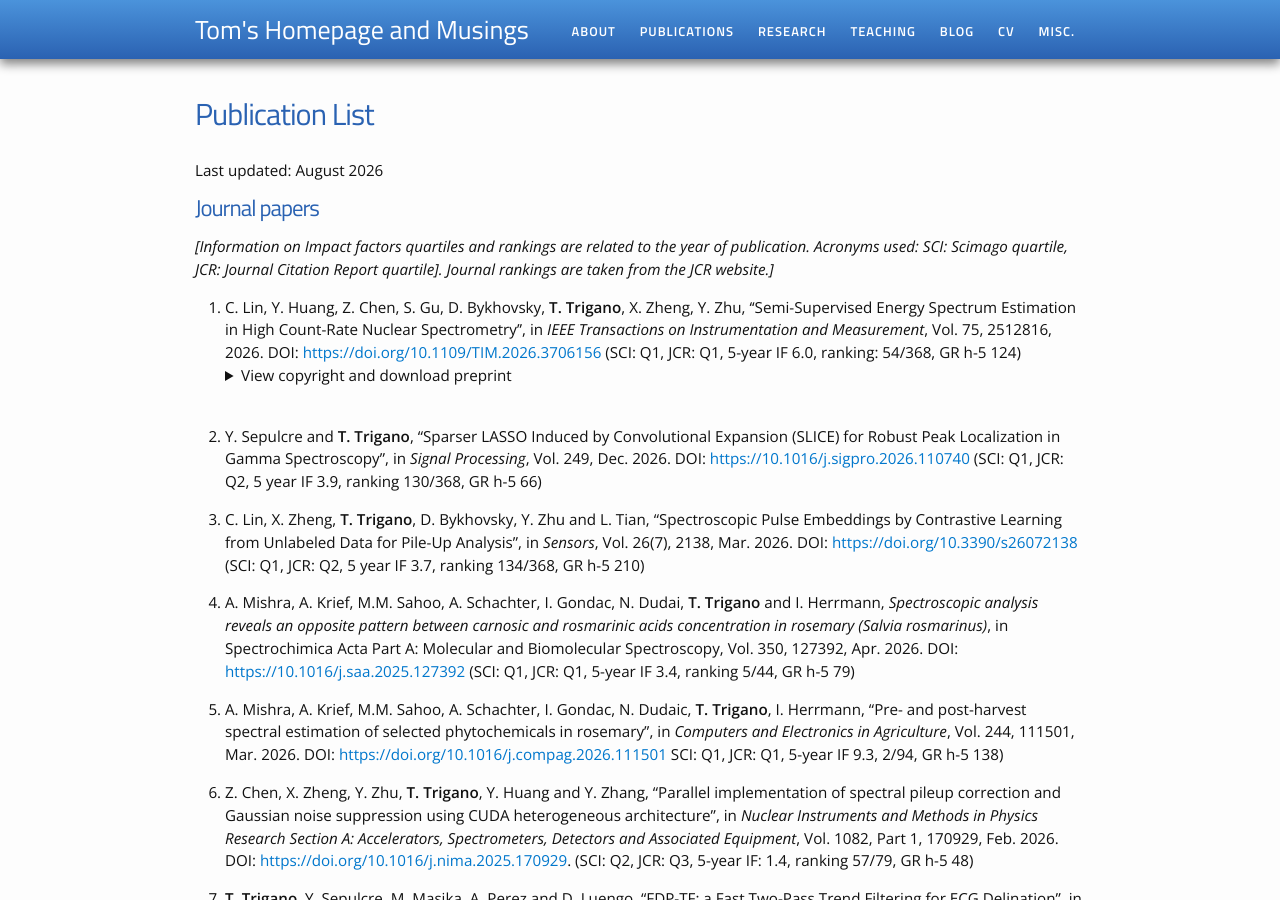
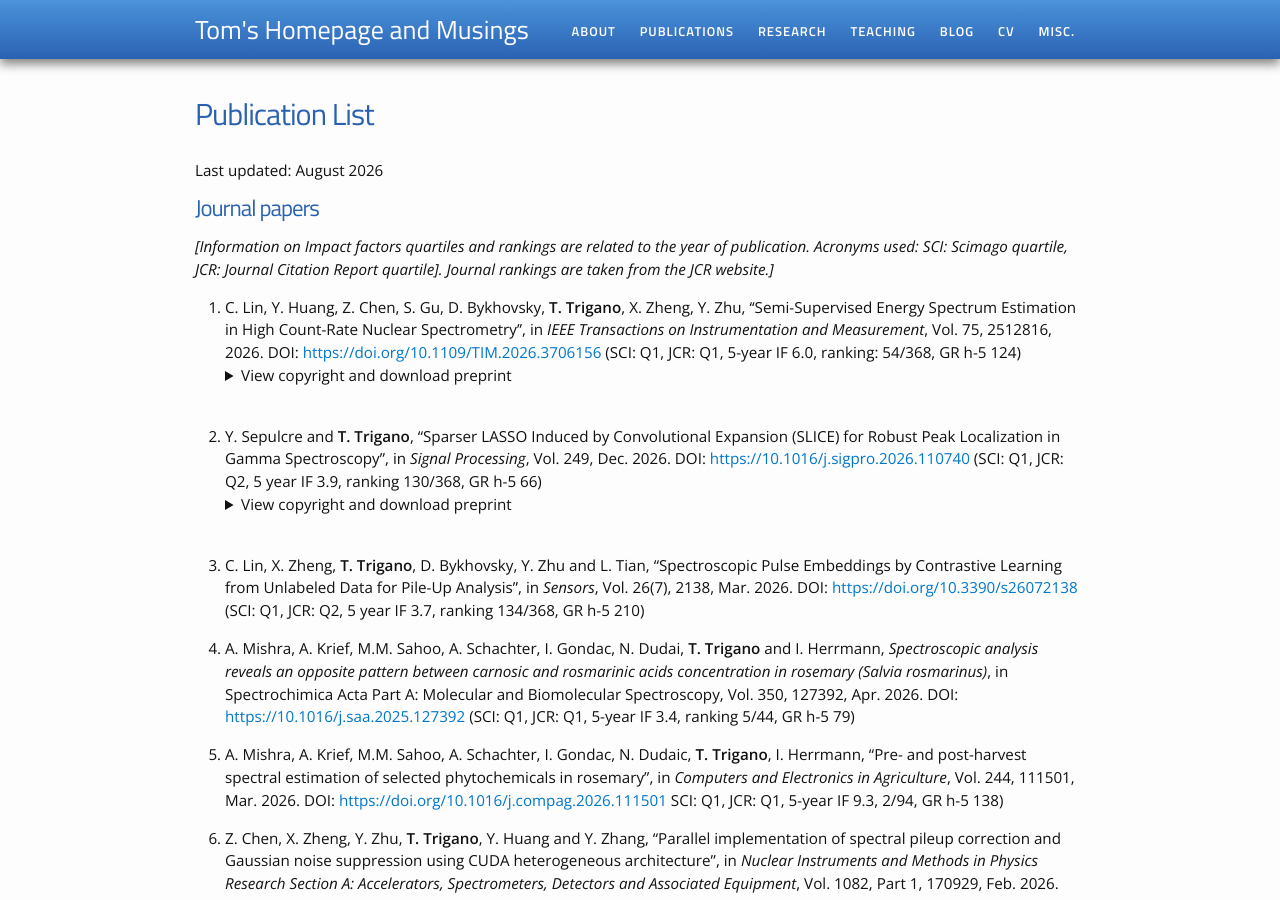
Before and after one commit to TomTrigano/my-webpage, a Jekyll site: the page built from publications.md, in a window 1280 px wide and 900 px high. Built offline with Jekyll 4.4.1, drawn with Linux system fonts in a browser that asks for light colours.

Commit message:
last SP paper added

```diff
--- a/publications.md
+++ b/publications.md
@@ -20,6 +20,14 @@ Last updated: August 2026
    </details><br>
 
 1. Y. Sepulcre and **T. Trigano**, "Sparser LASSO Induced by Convolutional Expansion (SLICE) for Robust Peak Localization in Gamma Spectroscopy", in *Signal Processing*, Vol. 249, Dec. 2026. DOI: <https://10.1016/j.sigpro.2026.110740> (SCI: Q1, JCR: Q2, 5 year IF 3.9, ranking 130/368, GR h-5 66)
+   <details>
+   <summary> View copyright and download preprint </summary>
+
+   <small> © [2026] Publised by Elsevier. This manuscript version is made available under the CC-BY-NC-ND 4.0 license <https://creativecommons.org/licenses/by-nc-nd/4.0/> .
+</small>
+   <a href="sepulcre_slice_2026.pdf">Click here to download the preprint</a><br><br>
+
+   </details><br>
 
 1. C. Lin, X. Zheng, **T. Trigano**, D. Bykhovsky, Y. Zhu and L. Tian, "Spectroscopic Pulse Embeddings by Contrastive Learning from Unlabeled Data for Pile-Up Analysis", in *Sensors*, Vol. 26(7), 2138, Mar. 2026. DOI: <https://doi.org/10.3390/s26072138> (SCI: Q1, JCR: Q2, 5 year IF 3.7, ranking 134/368, GR h-5 210)
 
```
Also changed, not shown: 1 other file.
